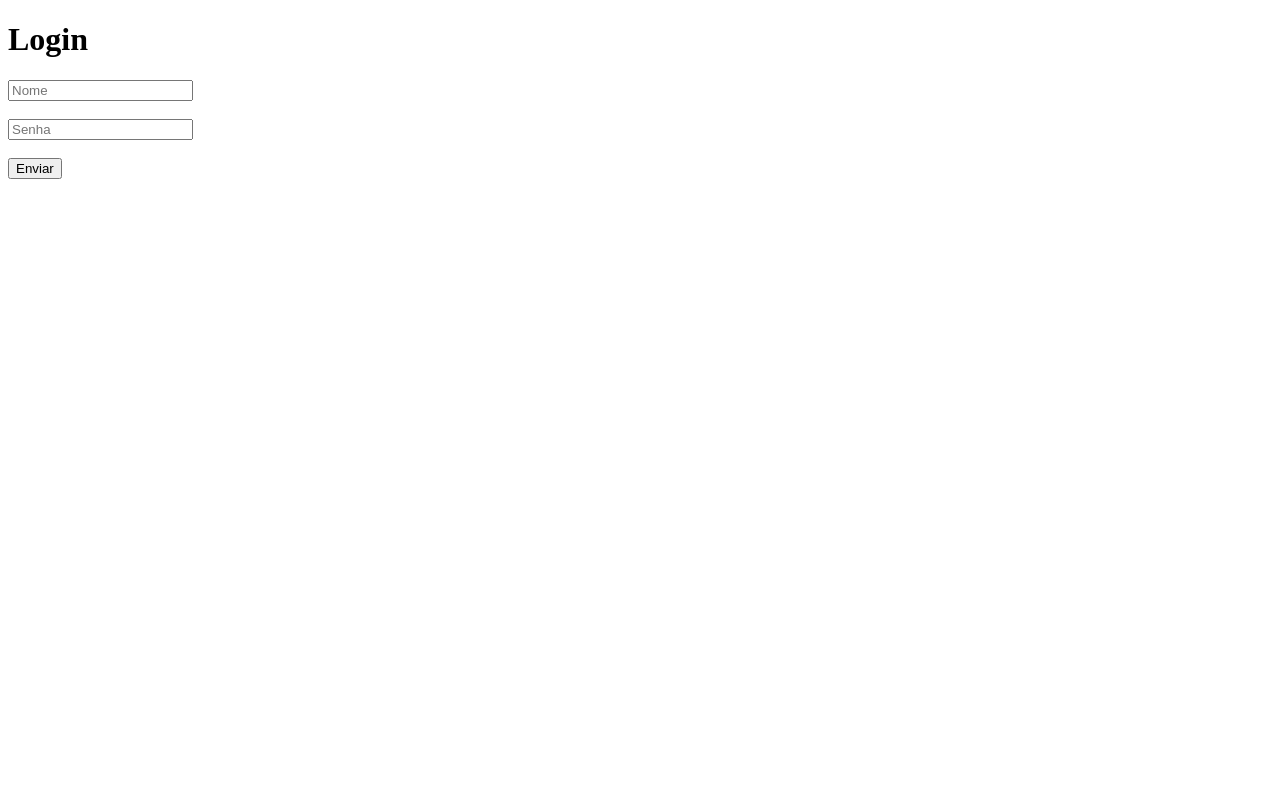
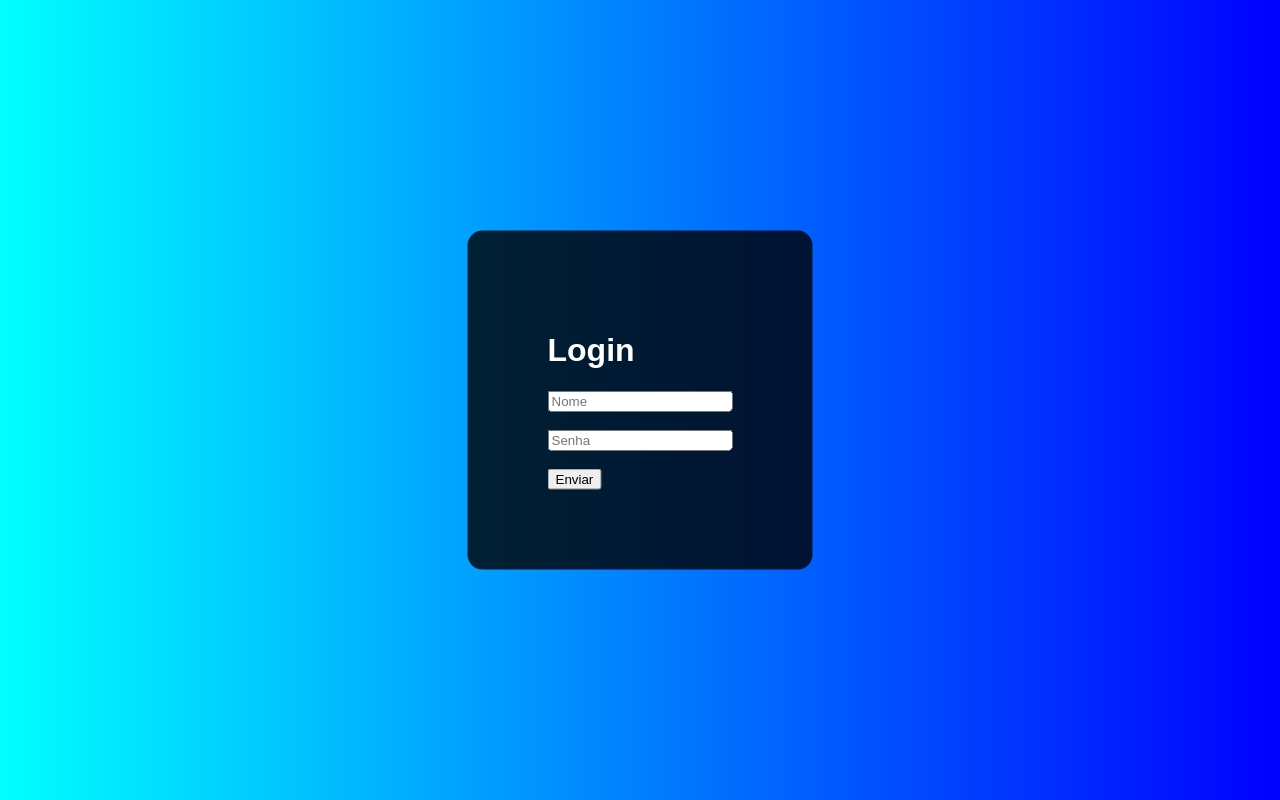
Before and after one commit to CarvalhoAdryan/api-de-cadastro-front, a plain HTML site: page one.html in a window 1280 px wide. Drawn offline with Linux system fonts and the light colour scheme.

Commit message:
Tela de login HTML e  CSS

```diff
--- a/one.html
+++ b/one.html
@@ -5,9 +5,25 @@
     <meta charset="UTF-8">
     <meta name="viewport" content="width=device-width, initial-scale=1.0">
     <title>Login</title>
+    <style>
+        body{
+            font-family: Arial, Helvetica, sans-serif;
+            background-image: linear-gradient(45deg,cyan,blue);
+        }
+        div{
+            background-color: rgba(0, 0, 0, 0.8);
+            position: absolute;
+            top: 50%;
+            left: 50%;
+            transform: translate(-50%,-50%);
+            padding: 80px;
+            border-radius: 15px;
+            color: white;
+        }
+    </style>
 </head>
 <body>
-    <div>
+    <div class="Tela Login">
         <h1>Login</h1>
         <input type="text" placeholder="Nome">
         <br><br>
```
